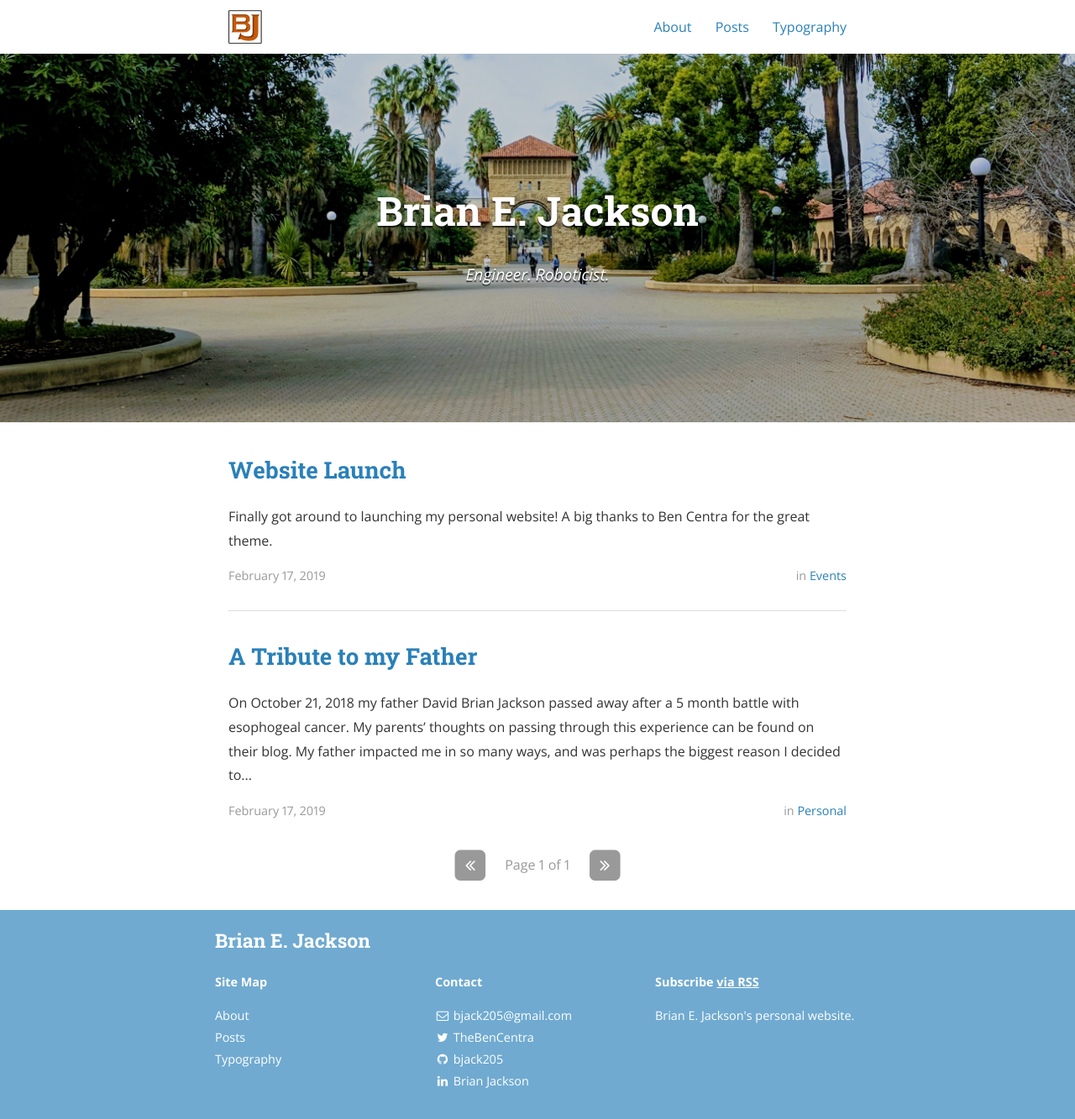
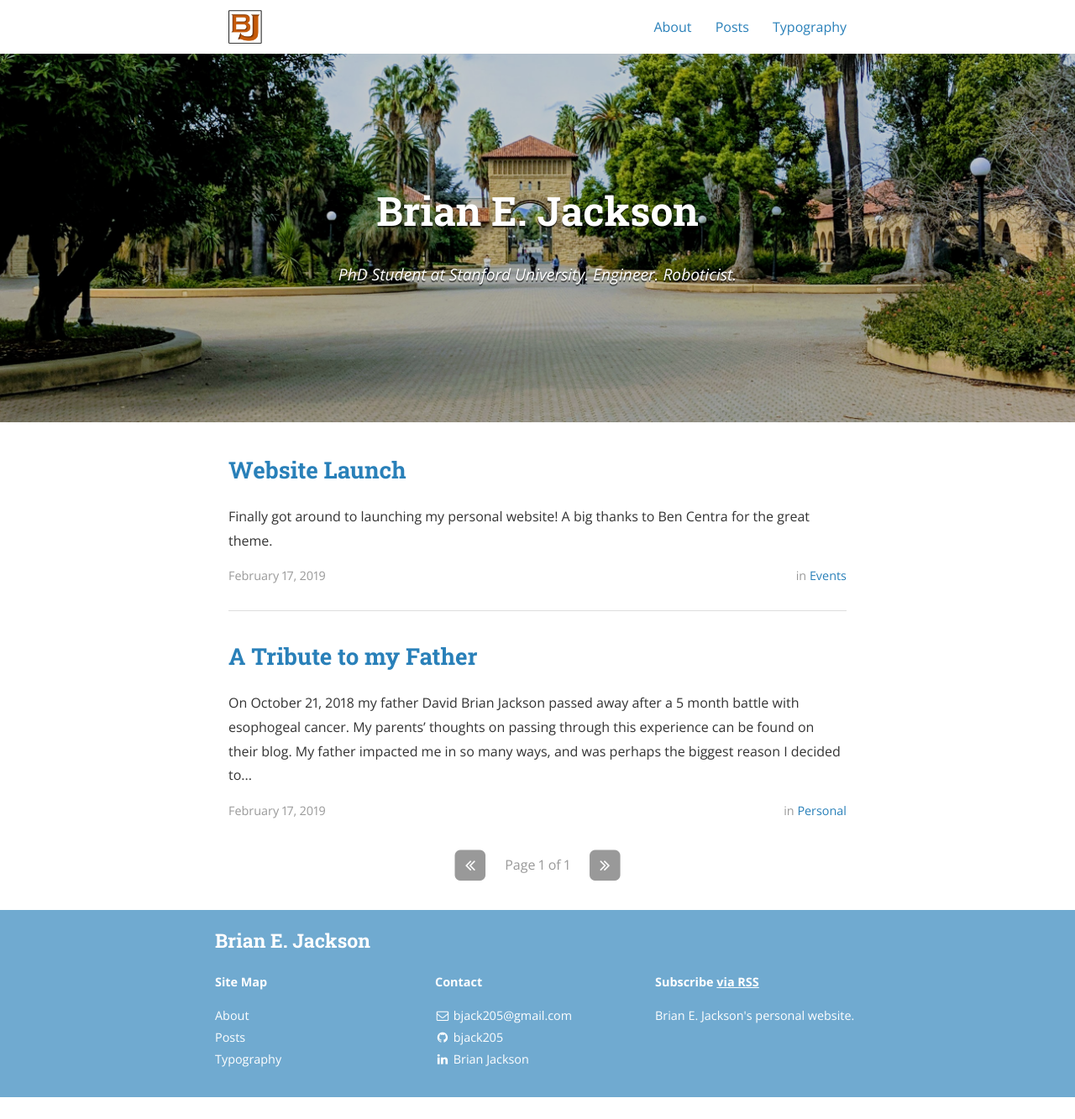
Before and after one commit to bjack205/bjack205.github.io, a Jekyll site: the page built from index.html, in a window 1280 px wide. Shown: the whole page at 84% size. Built offline with Jekyll 4.4.1, drawn with Linux system fonts in a browser that asks for light colours; nearby versions of some CDN libraries; the list of posts is cut into pages by our own code; after the commit the page ends 1307 px from its top, so only the background shows below that; part of the change alters nothing that is shown.

Commit message:
Small changes

```diff
--- a/_config.yml
+++ b/_config.yml
@@ -13,7 +13,7 @@ exclude:
 
 # Site settings
 title: Brian E. Jackson
-subtitle: "Engineer. Roboticist."
+subtitle: "PhD Student at Stanford University. \nEngineer. Roboticist."
 email: bjack205@gmail.com
 name: Brian E. Jackson
 description: >
@@ -81,17 +81,17 @@ descriptions:
 social:
   - name: Twitter
     icon: twitter
-    username: TheBenCentra
-    url: https://twitter.com/TheBenCentra
+    username:
+    url:
     desc: Follow me on Twitter
     share: false
 
   - name: Facebook
     icon: facebook
-    username: thebencentra
+    username: bjack205
     url:
     desc: Friend me on Facebook
-    share: false
+    share: true
 
   - name: GitHub
     icon: github
@@ -103,7 +103,7 @@ social:
   - name: LinkedIn
     icon: linkedin
     username: Brian Jackson
-    url: https://www.linkedin.com/brian-e-jackson
+    url: https://www.linkedin.com/in/brian-e-jackson
     desc: Connect with me on LinkedIn
     share: true
 
@@ -133,7 +133,7 @@ social:
     username:
     url:
     desc: Follow me on Pinterest
-    share: true
+    share: false
 
   - name: SoundCloud
     icon: soundcloud
@@ -182,7 +182,7 @@ social:
     username:
     url:
     desc: Share to Reddit
-    share: true
+    share: false
 
   - name: "Hacker News"
     icon: hacker-news
```
